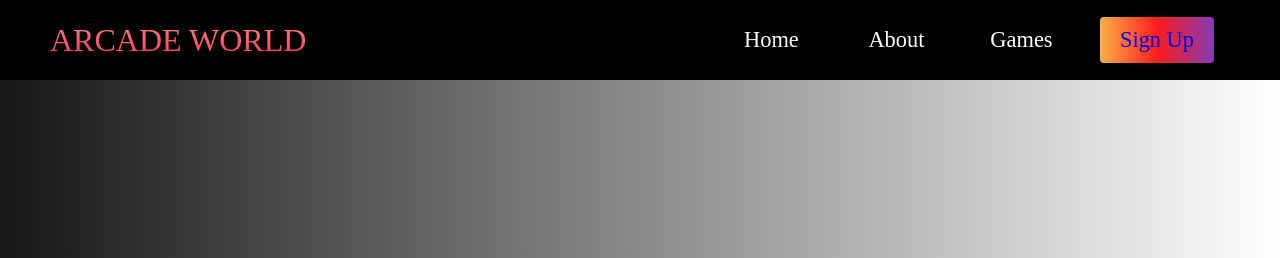
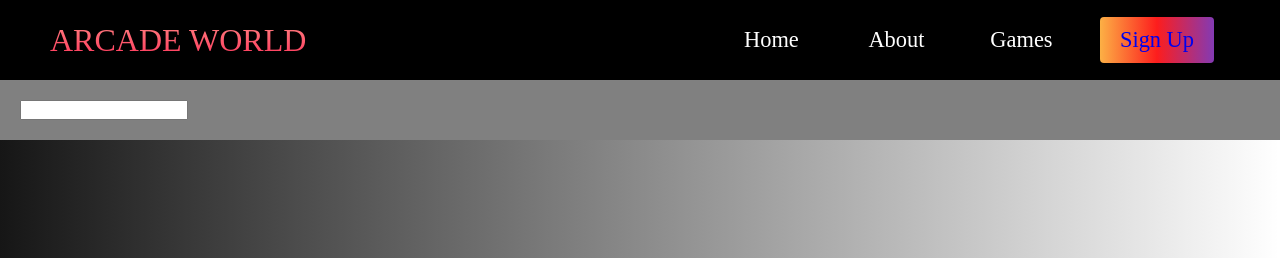
Before and after one commit to Pashygeek/Game-Website, a website: page Assets/index.html in a window 1280 px wide. Shown: the top 258 px of the page. Drawn offline with Linux system fonts and the light colour scheme.

Commit message:
Created a search container

```diff
--- a/Assets/index.html
+++ b/Assets/index.html
@@ -39,7 +39,11 @@
     </nav>
 
     <!-- Search Section -->
-
+    <div class="search" id="search">
+        <div class="search_container">
+        <input class="search" id="search_games"></input>
+    </div>
+</div>
 
     <!-- Hero section -->
     <div class="hero" id="home">
```
